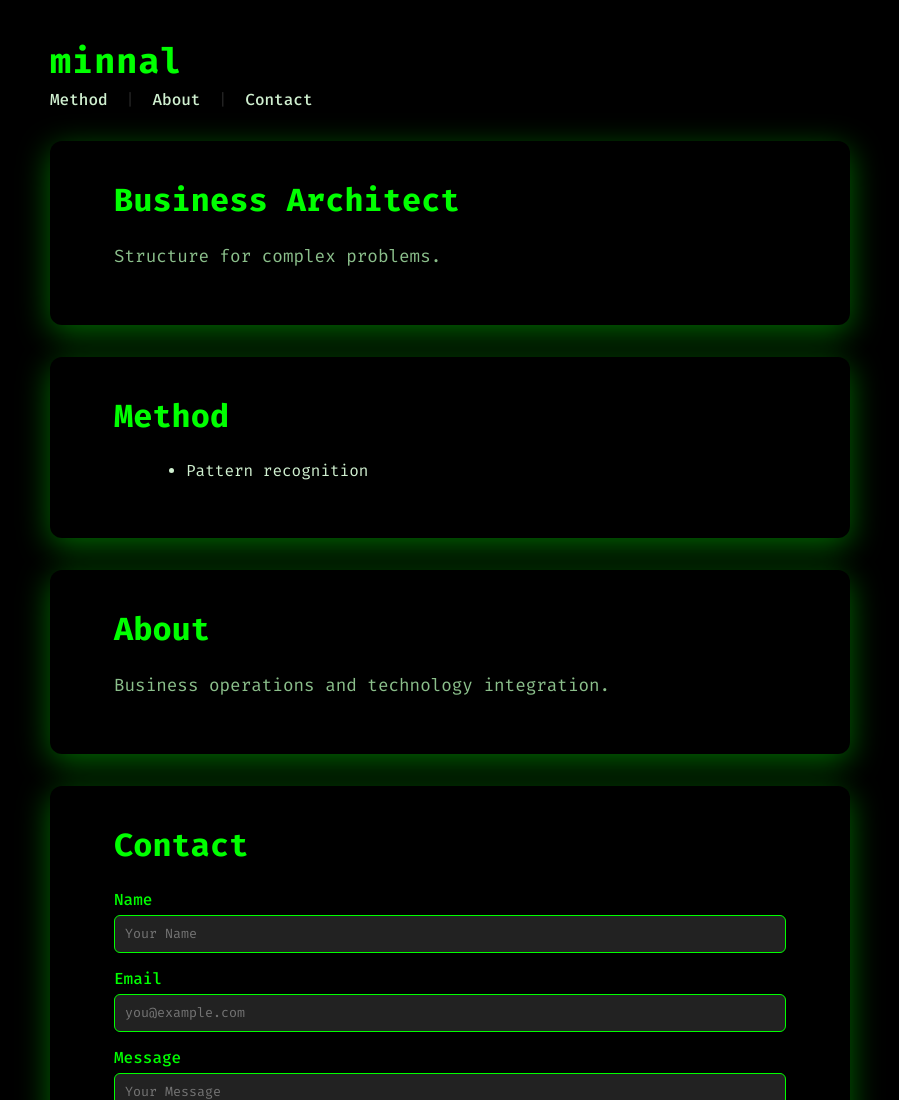
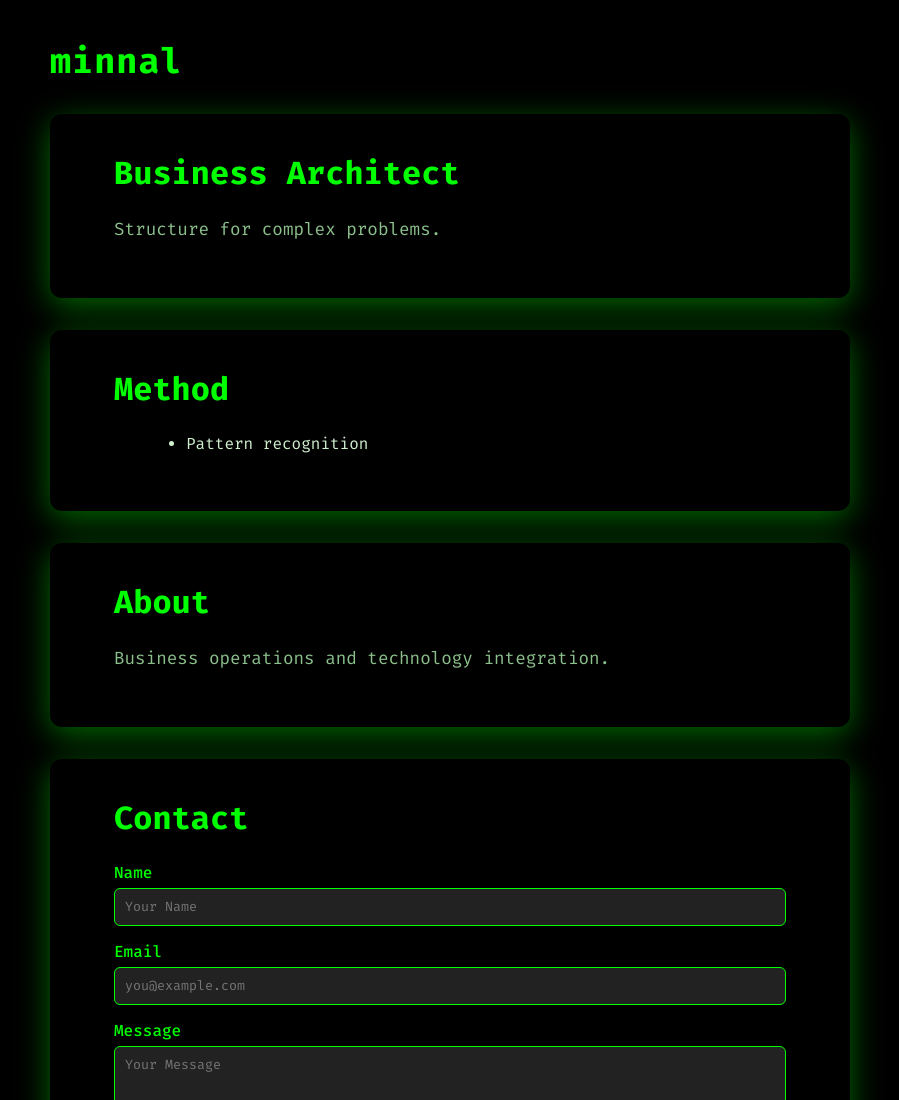
Before and after one commit to arunpaul93/minnal-website, a plain HTML site: page index.html in a window 1280 px wide. Shown: the top 1100 px of the page, without its empty margins (190-1089 px from the left). Drawn offline with Linux system fonts and the light colour scheme.

Commit message:
Remove navigation links for a cleaner layout in the main section

```diff
--- a/index.html
+++ b/index.html
@@ -26,13 +26,7 @@
   <main class="container">
     <div class="brand">minnal</div>
 
-    <nav class="links" aria-label="Quick links">
-      <a href="#features">Method</a>
-      <span class="sep">|</span>
-      <a href="#about">About</a>
-      <span class="sep">|</span>
-      <a href="#contact">Contact</a>
-    </nav>    <section class="section" aria-label="Hero">
+    <section class="section" aria-label="Hero">
       <h1>Business Architect</h1>
       <p>Structure for complex problems.</p>
     </section>    <section class="section" id="features" aria-label="Features">
```
